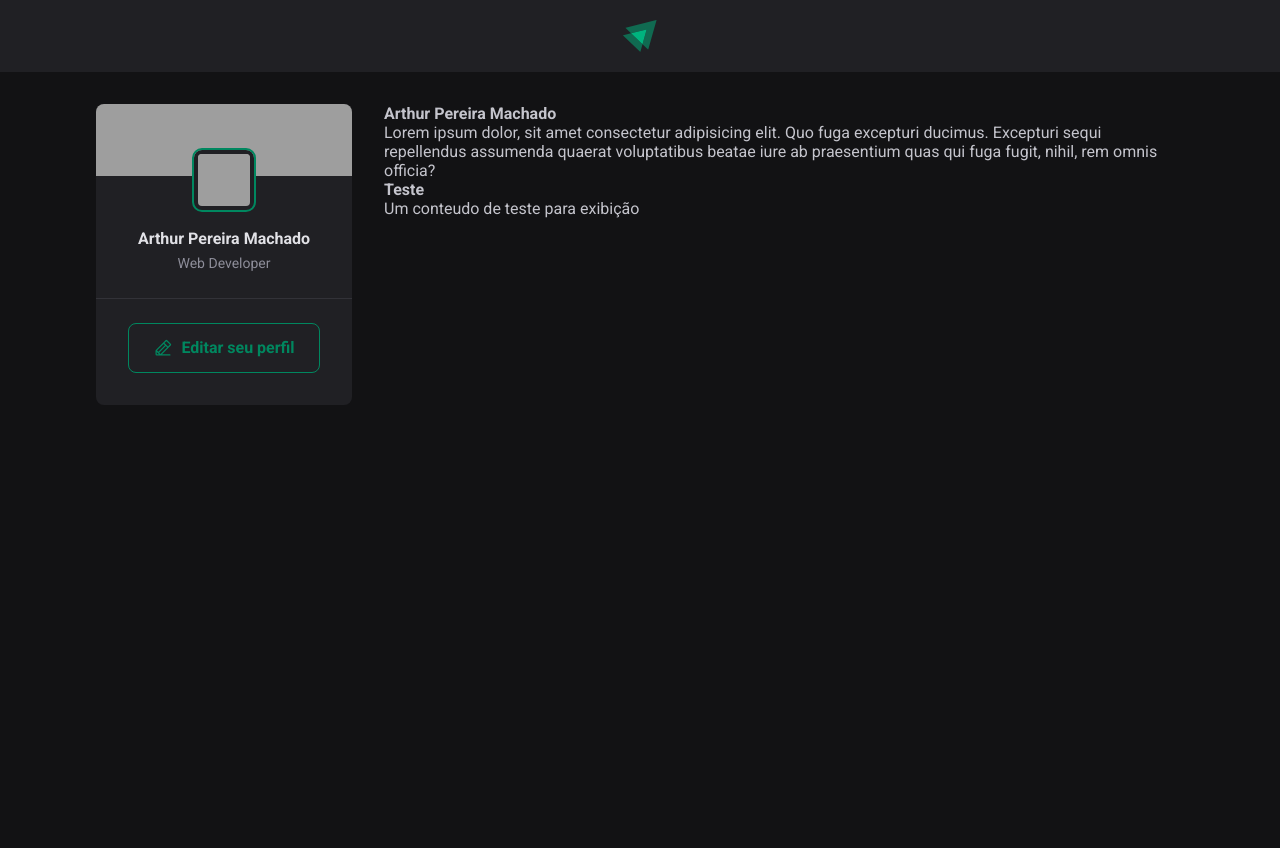
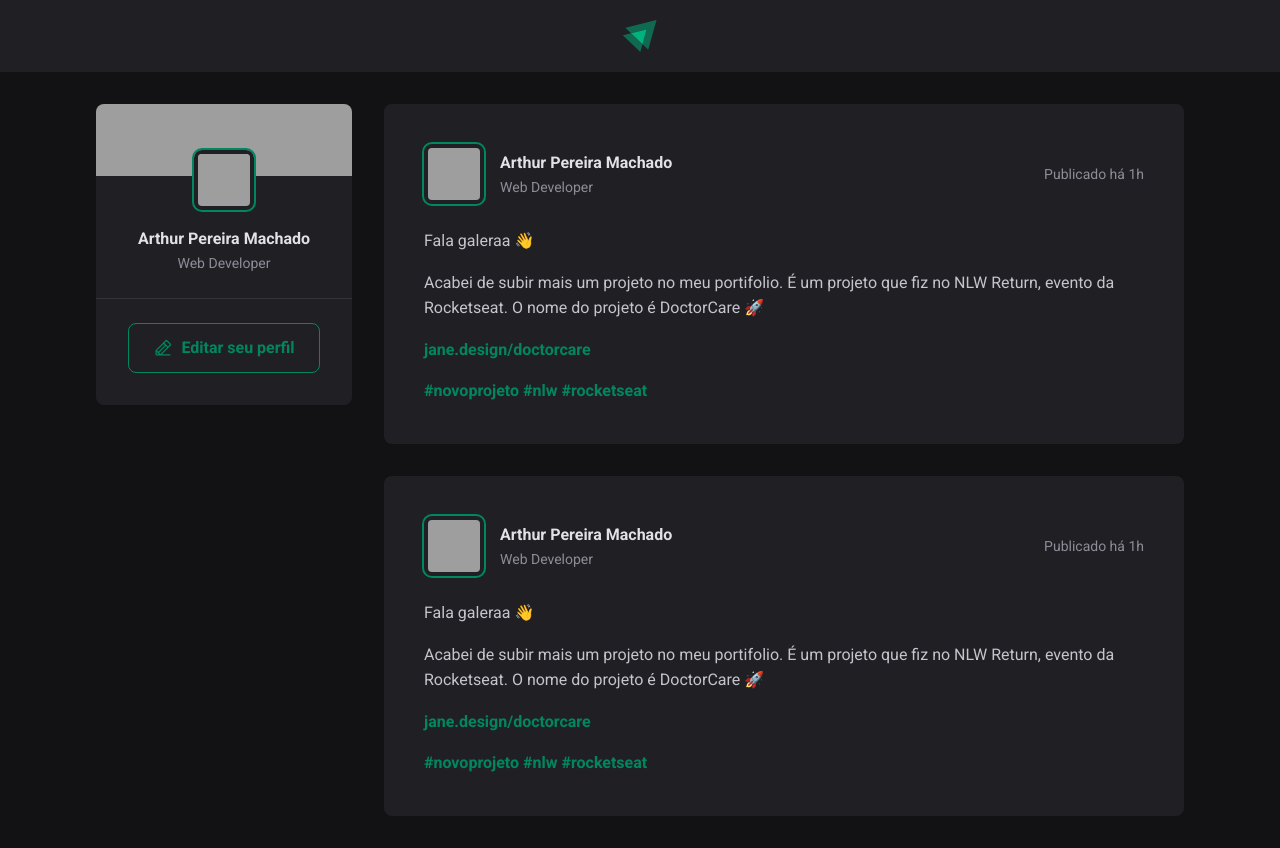
Before and after one commit to ArthurPMachado/fundamentos-react, a React (Vite) app: page / in a window 1280 px wide. Before the commit the page ends 800 px from the top, so only its background shows below. Built offline with nearby package versions, Linux system fonts and the light colour scheme; grey boxes are pictures that could not be loaded.

Commit message:
feat: create post component and add styles to iy

```diff
--- a/src/App.jsx
+++ b/src/App.jsx
@@ -1,6 +1,6 @@
 import { Header } from "./components/Header";
 import { Sidebar } from './components/Sidebar';
-import { Post } from "./Post";
+import { Post } from "./components/Post";
 
 import styles from './App.module.css'
 
--- a/src/Post.jsx
+++ /dev/null
@@ -1,8 +0,0 @@
-export function Post(props) {
-  return (
-    <div>
-      <strong>{props.author}</strong>
-      <p>{props.content}</p>
-    </div>
-  )
-}
--- /dev/null
+++ b/src/components/Post.jsx
@@ -0,0 +1,36 @@
+import styles from './Post.module.css'
+
+export function Post() {
+  return (
+    <article className={styles.post}>
+      <header>
+        <div className={styles.author}>
+          <img
+            className={styles.avatar}
+            src="https://github.com/ArthurPMachado.png"
+          />
+          <div className={styles.authorInfo}>
+            <strong>Arthur Pereira Machado</strong>
+            <span>Web Developer</span>
+          </div>
+        </div>
+
+        <time title="03 de Setembro às 22:01h" dateTime="2024-09-03 22:01:40">Publicado há 1h</time>
+      </header>
+
+      <div className={styles.content}>
+        <p>Fala galeraa 👋</p>
+
+        <p>Acabei de subir mais um projeto no meu portifolio. É um projeto que fiz no NLW Return, evento da Rocketseat. O nome do projeto é DoctorCare 🚀</p>
+
+        <p><a href="#">jane.design/doctorcare</a></p>
+
+        <p>
+          <a href="#">#novoprojeto</a>{' '}
+          <a href="#">#nlw</a>{' '}
+          <a href="#">#rocketseat</a>
+        </p>
+      </div>
+    </article>
+  )
+}
--- /dev/null
+++ b/src/components/Post.module.css
@@ -0,0 +1,67 @@
+.post {
+  background: var(--gray-800);
+  border-radius: 8px;
+  padding: 2.5rem;
+}
+
+.post + .post {
+  margin-top: 2rem;
+}
+
+.content {
+  line-height: 1.6;
+  color: var(--gray-300);
+  margin-top: 1.5rem;
+}
+
+.content p {
+  margin-top: 1rem;
+}
+
+.content a {
+  font-weight: bold;
+  color: var(--green-500);
+  text-decoration: none;
+}
+
+.content a:hover {
+  color: var(--green-300)
+}
+
+.post > header {
+  display: flex;
+  align-items: center;
+  justify-content: space-between;
+}
+
+.post > header time {
+  font-size: 0.875rem;
+  color: var(--gray-400)
+}
+
+.author {
+  display: flex;
+  align-items: center;
+  gap: 1rem;
+}
+
+.author img {
+  width: calc(3rem + 12px);
+  height: calc(3rem + 12px);
+  border-radius: 8px;
+  border: 4px solid var(--gray-800);
+  outline: 2px solid var(--green-500);
+}
+
+.authorInfo strong {
+  display: block;
+  color: var(--gray-100);
+  line-height: 1.6;
+}
+
+.authorInfo span {
+  display: block;
+  font-size: 0.875rem;
+  color: var(--gray-400);
+  line-height: 1.6;
+}
--- a/src/global.css
+++ b/src/global.css
@@ -8,6 +8,7 @@
   --gray-800: #202024;
   --gray-900: #121214;
 
+  --green-300: #00b37e;
   --green-500: #00875f;
 }
 
```
